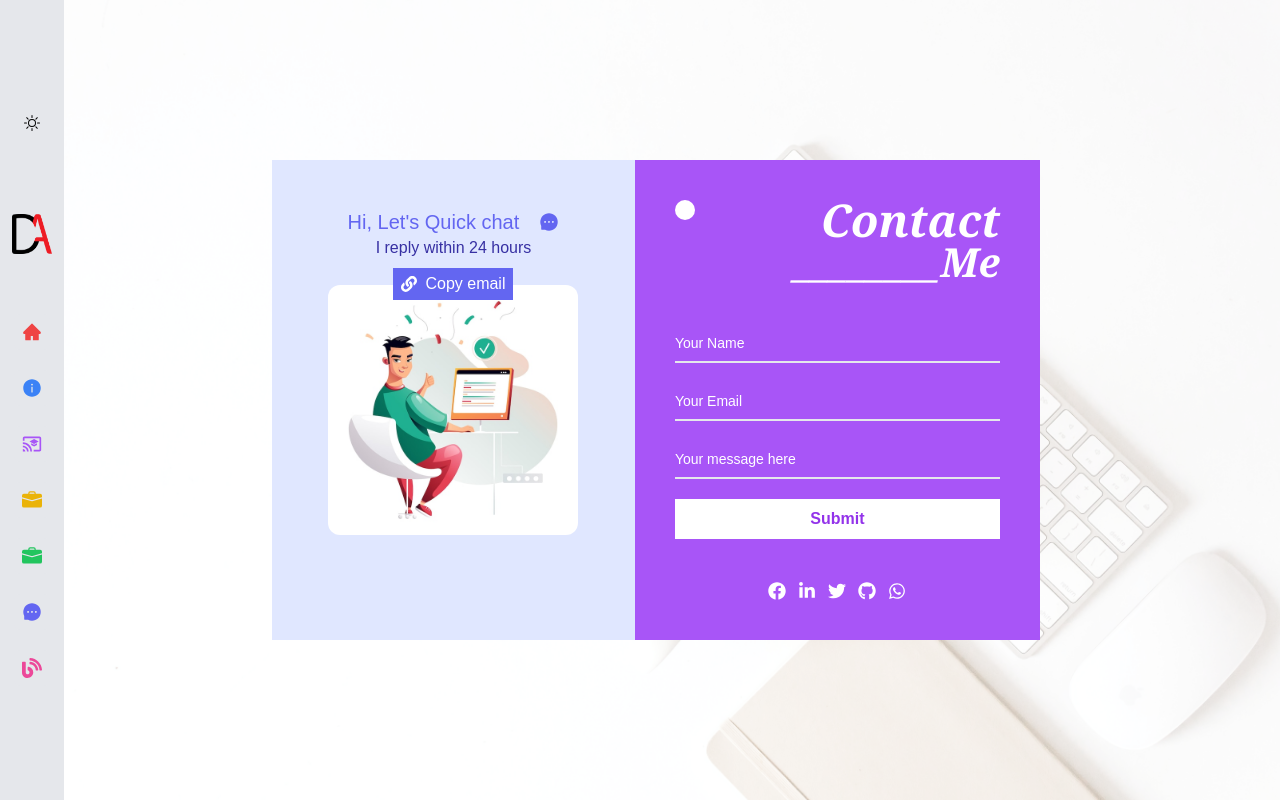
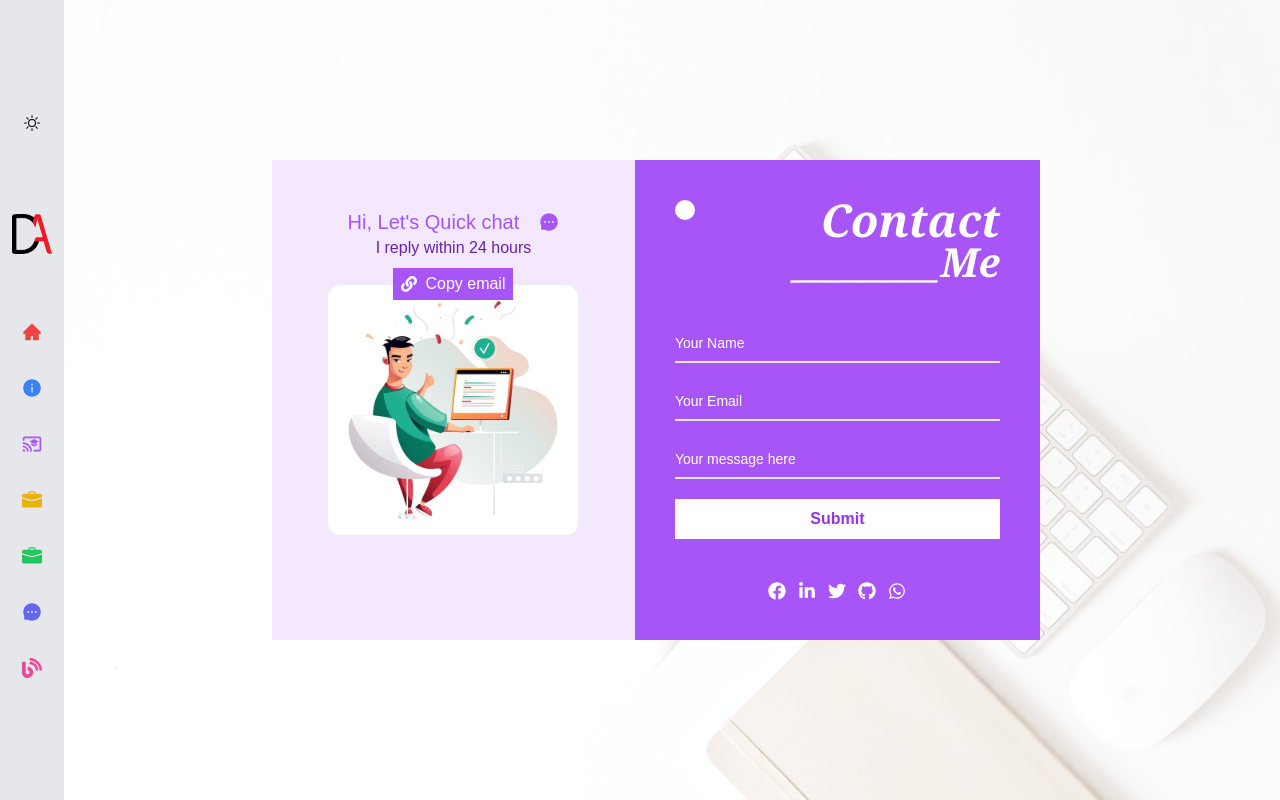
Before and after one commit to ashraful-commits/portfolio, a Next.js app: page /contact in a window 1280 px wide. Built offline with nearby package versions, Linux system fonts and the light colour scheme; a web font is replaced by a local one.

Commit message:
contact color update

```diff
--- a/app/contact/page.tsx
+++ b/app/contact/page.tsx
@@ -43,25 +43,25 @@ const Contact = () => {
       <div className="row flex justify-center dark:bg-transparent dark:bg-opacity-50  w-full h-full p-5 items-center ">
         <div className="col flex justify-center flex-col items-center w-full h-full">
           <div className="contact w-[80vw] h-[80vh] md:w-[85vw] md:h-[50vh] lg:w-[60vw] lg:h-[60vh] flex flex-col md:flex-row lg:flex-row">
-            <div className="part1 w-[100%] bg-indigo-100 z-0 h-[100%]  flex justify-center items-center relative">
+            <div className="part1 w-[100%] bg-purple-100 dark:bg-gray-900 dark:bg-opacity-80 z-0 h-[100%]  flex justify-center items-center relative">
               <Image
                 src={chat}
                 alt="contact"
                 className="w-[200px] h-[200px] lg:w-[250px] lg:h-[250px] rounded-xl mt-5 z-10 object-cover absolute "
               />
               <div className="z-20 absolute top-[10%] flex items-center justify-start flex-col w-full">
-                <p className="flex justify-center items-center gap-5 text-indigo-500 text-xl">
+                <p className="flex justify-center items-center gap-5 text-purple-500 text-xl">
                   Hi, Let&apos;s Quick chat <AiFillMessage />
                 </p>
-                <p className="text-md mb-2 text-indigo-800">
+                <p className="text-md mb-2 text-purple-800">
                   I reply within 24 hours
                 </p>
-                <button className="flex bg-indigo-500 text-white px-2 py-1 gap-2 justify-center items-center">
+                <button className="flex bg-purple-500 text-white px-2 py-1 gap-2 justify-center items-center">
                   <FaLink /> Copy email
                 </button>
               </div>
             </div>
-            <div className="part2 w-[100%] h-[100%] relative flex flex-col justify-between bg-purple-500  lg:p-10 md:p-7 p-5">
+            <div className="part2 w-[100%] h-[100%] relative flex flex-col justify-between bg-purple-500 dark:bg-gray-900 dark:bg-opacity-80 lg:p-10 md:p-7 p-5">
               <span className="absolute w-5 h-5 rounded-full bg-white"></span>
               <h1 className="text-right text-[45px] leading-10 text-white font-bold font-serif italic">
                 Contact <br />
```
